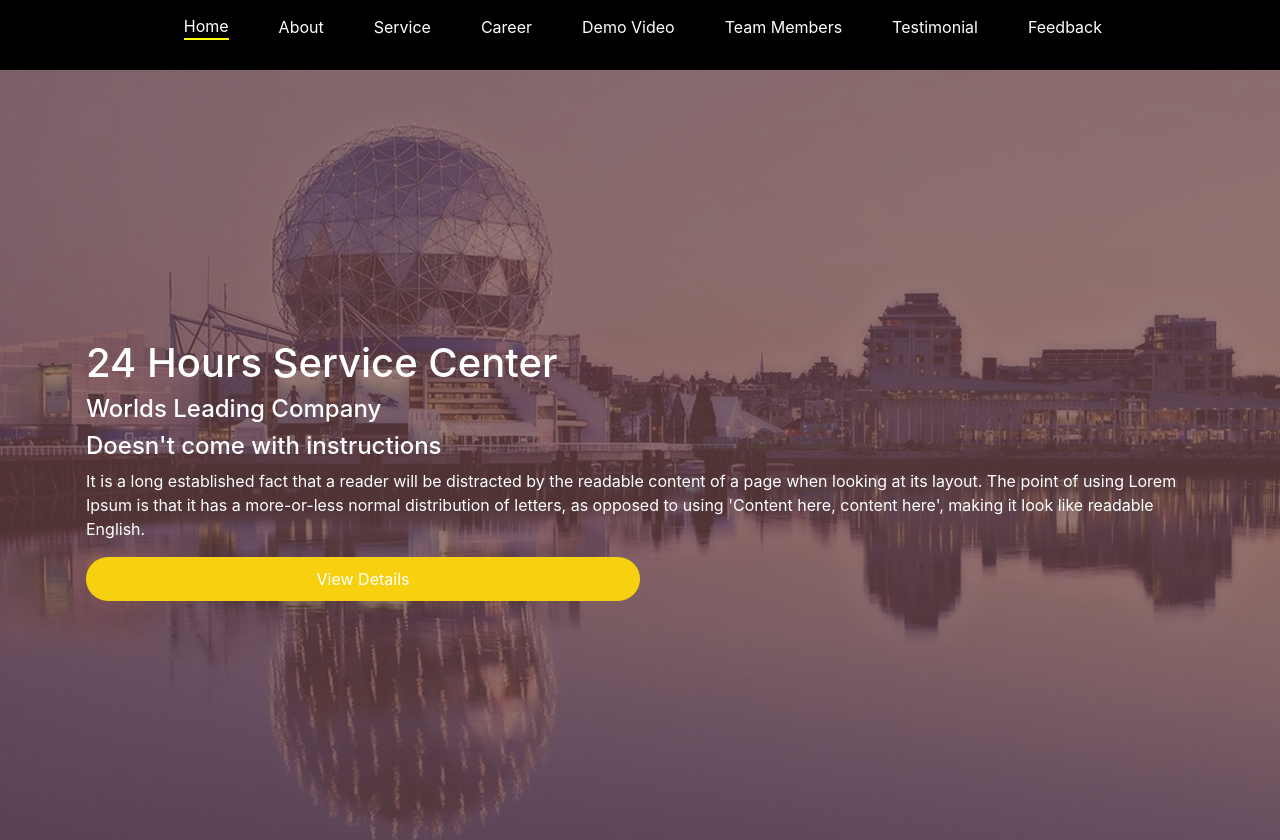
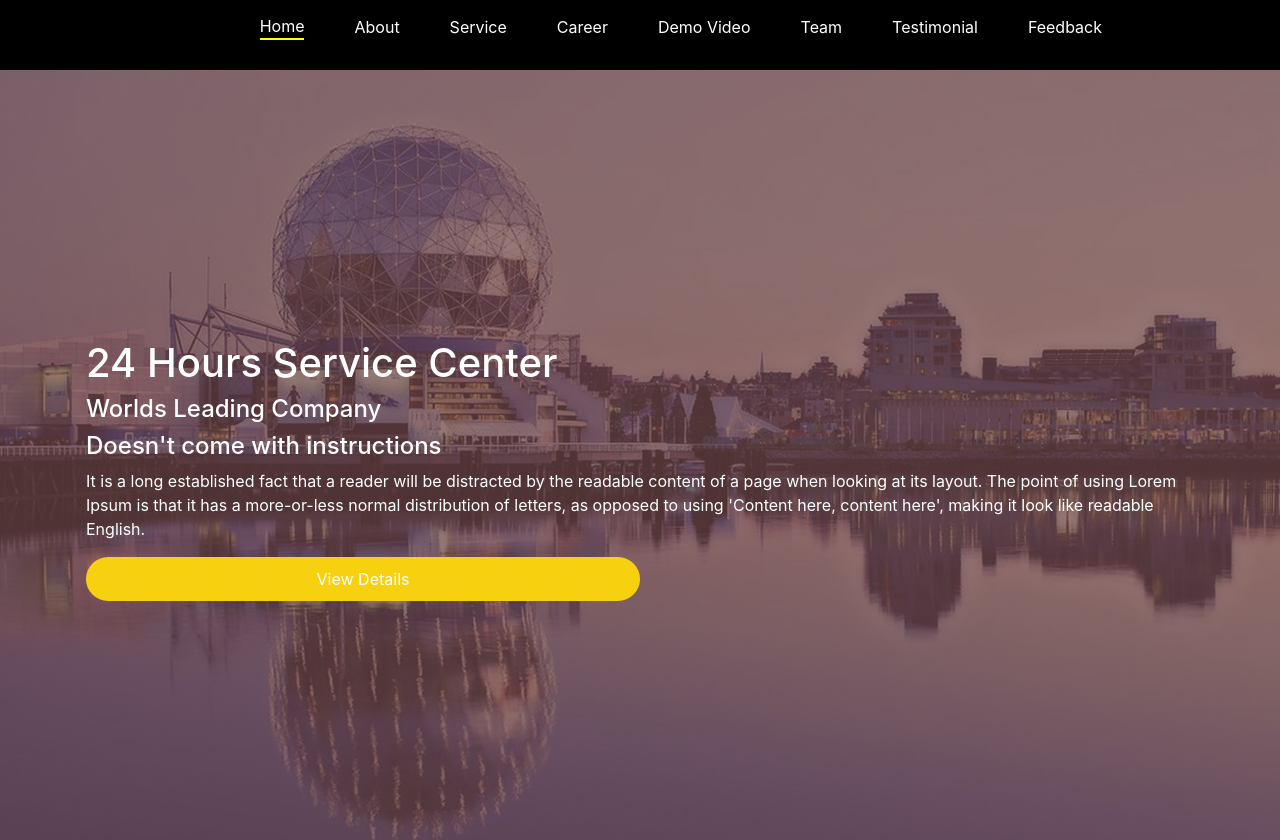
Before and after one commit to Yazdani1/React-Single-Page-Web-App-With-Smooth-Scrolling, a React (Create React App) app in the folder client/: page / in a window 1280 px wide. Shown: the top 840 px of the page. Built offline with nearby package versions, Linux system fonts and the light colour scheme; no server answers.

Commit message:
contact from

```diff
--- a/client/src/App.js
+++ b/client/src/App.js
@@ -9,6 +9,7 @@ import Services from "./components/services/Services";
 import Video from "./components/video/Video";
 import Footer from "./components/Footer/Footer";
 import Team from "./components/Team/Team";
+import Contact from "./components/Contact/Contact";
 
 const App = () => {
   return (
@@ -24,6 +25,7 @@ const App = () => {
       <Team/>
       <Testimonial />
       <Feedback />
+      <Contact/>
       <Footer/>
 
     </React.Fragment>
--- /dev/null
+++ b/client/src/components/Contact/Contact.js
@@ -0,0 +1,21 @@
+import React from "react";
+import "./contact.css";
+import Fade from "react-reveal/Fade";
+import Flip from "react-reveal/Flip";
+
+const Contact = () => {
+  return (
+    <React.Fragment>
+      <div className="container contact-section" id="contact">
+        <div className="team">
+          <Flip left>
+            <h3>Contact Form</h3>
+            <span className="line"></span>
+          </Flip>
+        </div>
+      </div>
+    </React.Fragment>
+  );
+};
+
+export default Contact;
--- /dev/null
+++ b/client/src/components/Contact/contact.css
@@ -0,0 +1,3 @@
+.contact-section{
+    height: 900px;
+}
--- a/client/src/components/Navbar.js
+++ b/client/src/components/Navbar.js
@@ -53,7 +53,7 @@ const Navbar = () => {
 
         <li className="nav-item">
           <Link to="teammemebrs" spy={true} smooth={true} offset={-100}>
-            Team Members
+            Team
           </Link>
         </li>
 
--- a/client/src/components/Team/team.css
+++ b/client/src/components/Team/team.css
@@ -20,7 +20,7 @@
 
   transition: transform 2s, filter 1.5s ease-in-out;
   transform-origin: center center;
-  filter: brightness(40%);
+  filter: brightness(70%);
 }
 
 .team-members-item:hover img {
```
